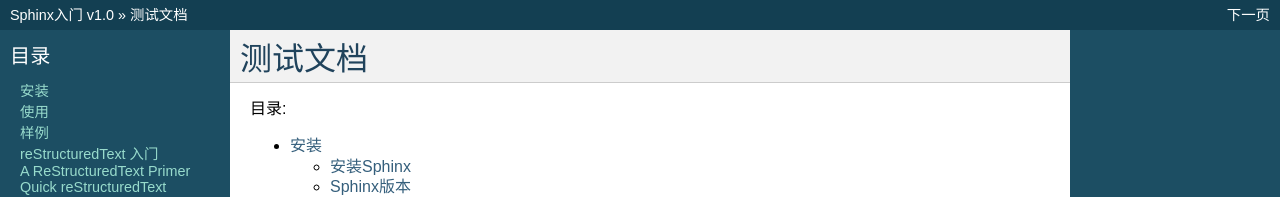
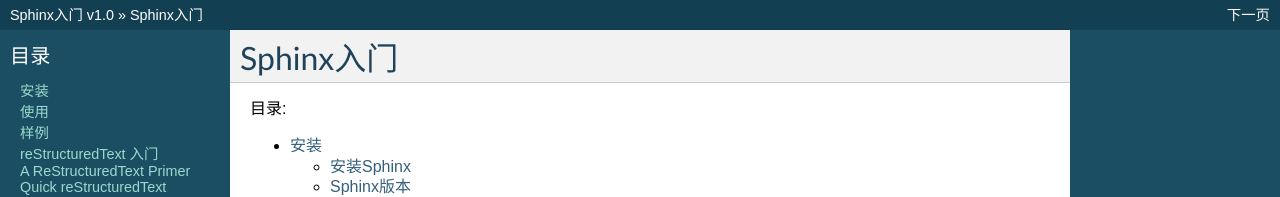
Before and after one commit to azuwis/sphinx_demo, a Sphinx documentation site: the page built from source/index.rst, in a window 1280 px wide and 900 px high. Shown: the top 197 px of the window. Built offline with Sphinx 7.4.7, drawn with Linux system fonts in a browser that asks for light colours.

Commit message:
change index title

```diff
--- a/source/index.rst
+++ b/source/index.rst
@@ -3,8 +3,8 @@
    You can adapt this file completely to your liking, but it should at least
    contain the root `toctree` directive.
 
-测试文档
-========
+Sphinx入门
+==========
 
 目录:
 
```
